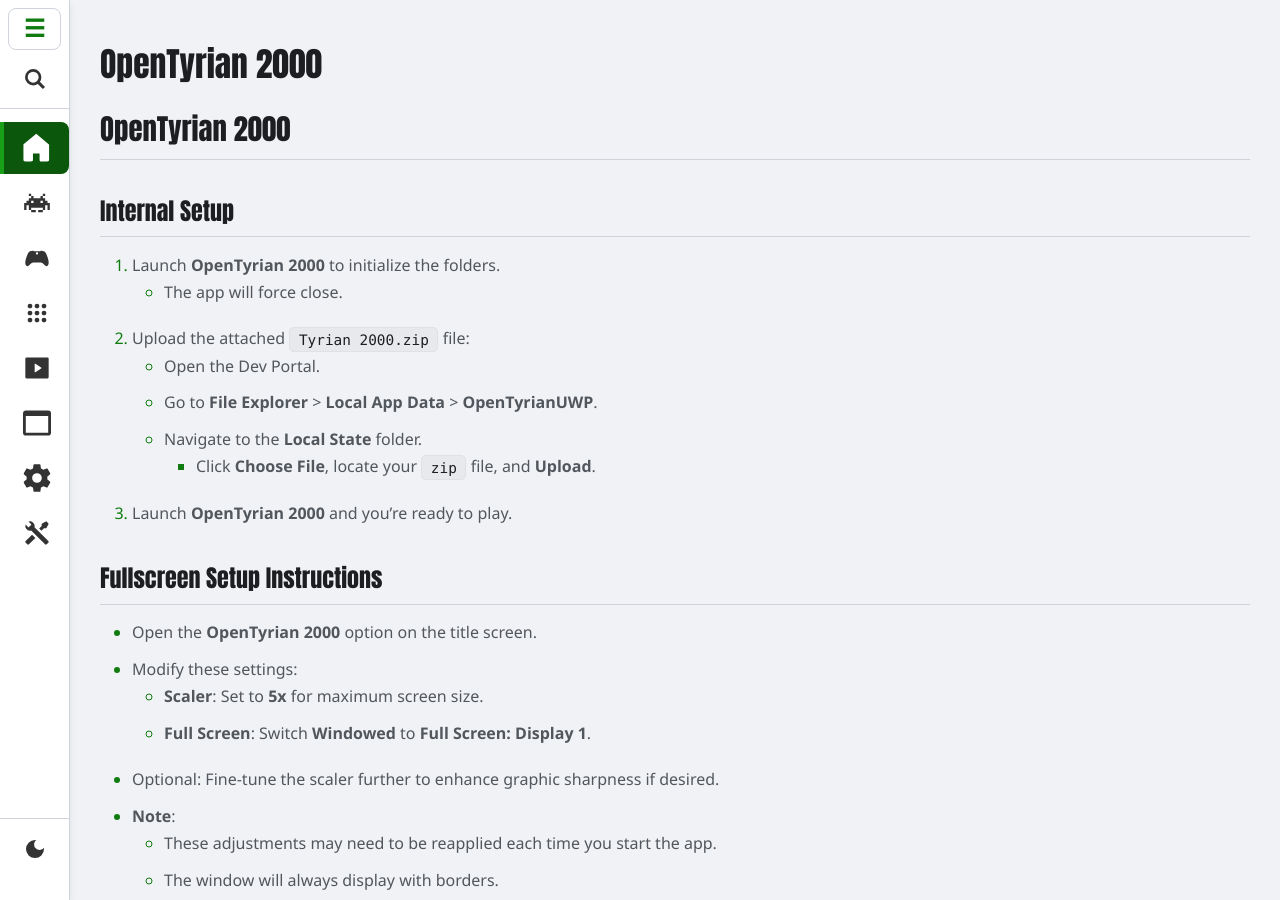
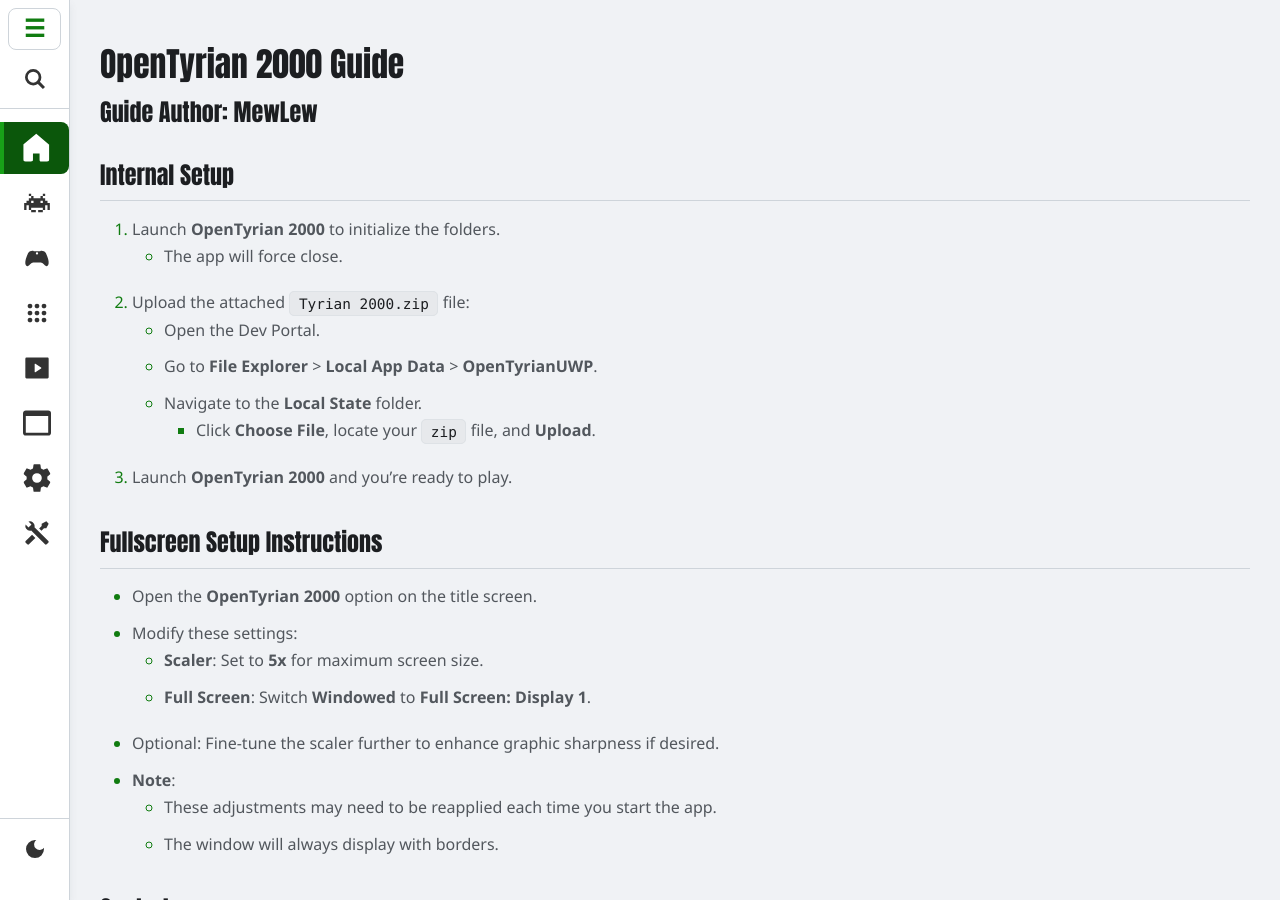
Before and after one commit to EmulationRevival/emulationrevival.github.io, a Jekyll site: the page built from guides/ports/opentyrian.md, in a window 1280 px wide and 900 px high. Built offline with Jekyll 4.4.1, drawn with Linux system fonts in a browser that asks for light colours.

Commit message:
Update opentyrian.md

```diff
--- a/guides/ports/opentyrian.md
+++ b/guides/ports/opentyrian.md
@@ -1,11 +1,10 @@
 ---
 layout: template
-title: "OpenTyrian 2000"
+title: "OpenTyrian 2000 Guide"
 permalink: /guides/ports/opentyrian-guide/
 description: "A guide for setting up OpenTyrian 2000 on dev mode."
+author: "MewLew"
 ---
-
-## OpenTyrian 2000
 
 ### Internal Setup
 1. Launch **OpenTyrian 2000** to initialize the folders.
```
